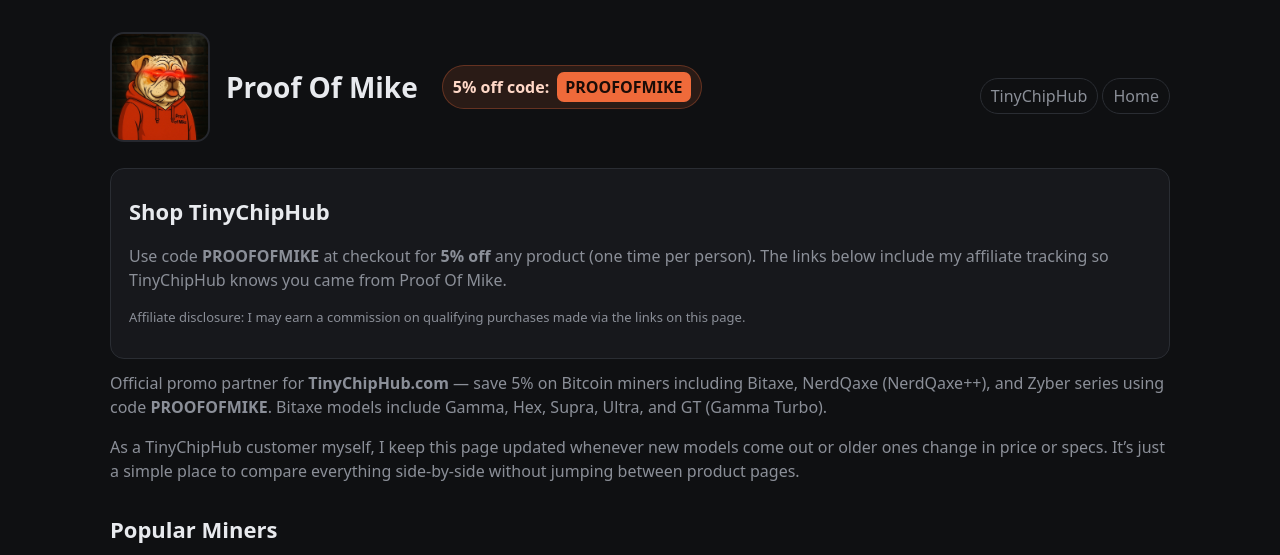
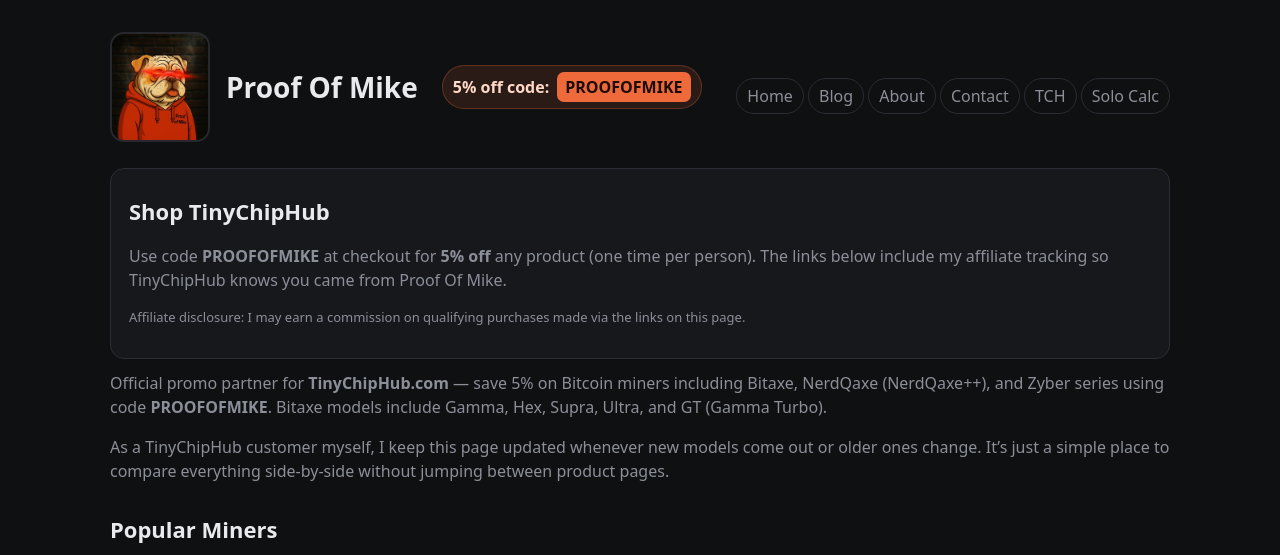
Before and after one commit to proofofmike/proofofmike.github.io, a plain HTML site: page tch/index.html in a window 1280 px wide. Shown: the top 555 px of the page. Drawn offline with Linux system fonts and the light colour scheme.

Commit message:
added top buttons

```diff
--- a/tch/index.html
+++ b/tch/index.html
@@ -301,12 +301,15 @@
         <h1>Proof Of Mike</h1>
         <span class="pill">5% off code: <span style="background:var(--accent);color:#1b0c07;padding:3px 8px;border-radius:7px;font-weight:800">PROOFOFMIKE</span></span>
       </header>
-      <div class="rightlinks">
-        <a href="https://tinychiphub.com/?source_type=sales_plugin_af&slt=sales_plugin_af&referral_code=DV5E0IRIUVHM" target="_blank" rel="noopener">TinyChipHub</a>
-        <a href="/">Home</a>
-      </div>
+    <div class="rightlinks">
+      <a href="/">Home</a>
+      <a href="/posts/">Blog</a>
+      <a href="/about.html">About</a>
+      <a href="/contact.html">Contact</a>
+      <a href="/tch/">TCH</a>
+      <a href="/solo-calc/">Solo Calc</a>
     </div>
-
+   </div>
     <div class="panel">
       <h2>Shop TinyChipHub</h2>
       <p class="muted">
@@ -324,7 +327,7 @@
     </p>
 
     <p class="muted" style="margin-top:12px">
-      As a TinyChipHub customer myself, I keep this page updated whenever new models come out or older ones change in price or specs.
+      As a TinyChipHub customer myself, I keep this page updated whenever new models come out or older ones change.
       It’s just a simple place to compare everything side-by-side without jumping between product pages.
     </p>
 
```
